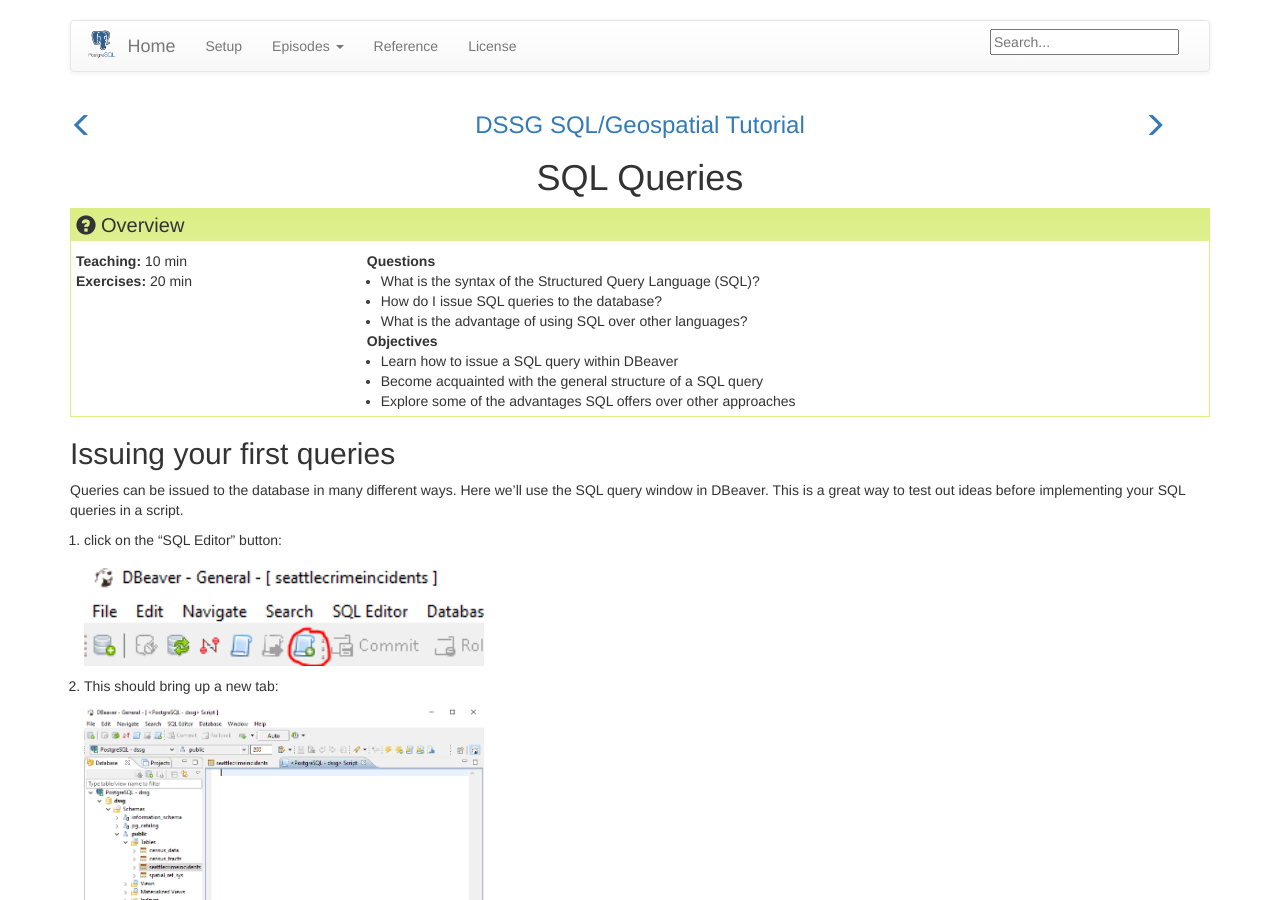
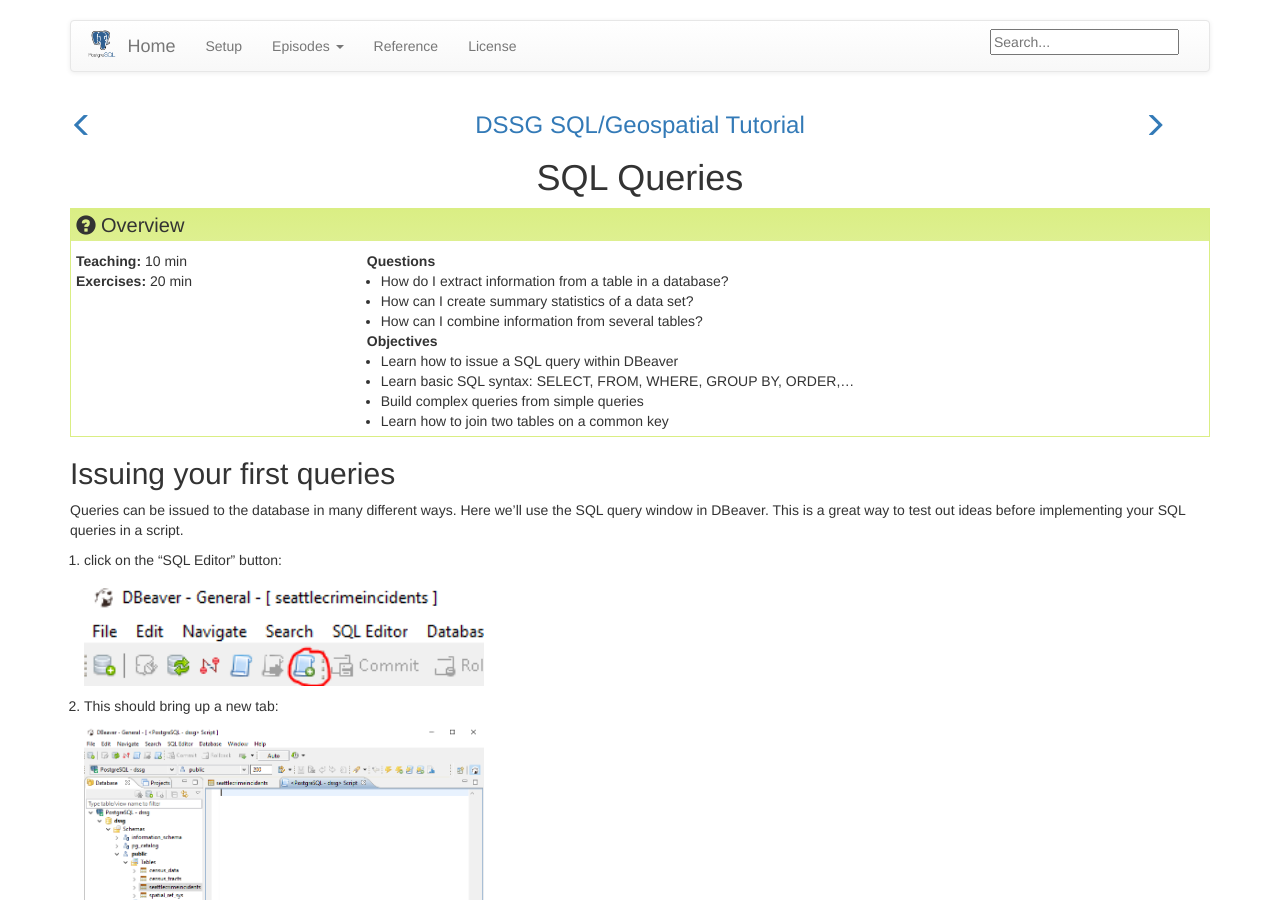
Before and after one commit to uwescience/SQL-geospatial-tutorial, a Jekyll site: the page built from _episodes/03-queries.md, in a window 1280 px wide and 900 px high. Built offline with Jekyll 4.4.1, drawn with Linux system fonts in a browser that asks for light colours; some of the changed text lies outside the part shown.

Commit message:
Changing objectives.

```diff
--- a/_episodes/03-queries.md
+++ b/_episodes/03-queries.md
@@ -3,15 +3,16 @@ title: "SQL Queries"
 teaching: 10
 exercises: 20
 questions:
-- "What is the syntax of the Structured Query Language (SQL)?"
-- "How do I issue SQL queries to the database?"
-- "What is the advantage of using SQL over other languages?"
+- "How do I extract information from a table in a database?"
+- "How can I create summary statistics of a data set?"
+- "How can I combine information from several tables?"
 objectives:
 - "Learn how to issue a SQL query within DBeaver"
-- "Become acquainted with the general structure of a SQL query"
-- "Explore some of the advantages SQL offers over other approaches"
+- "Learn basic SQL syntax: SELECT, FROM, WHERE, GROUP BY, ORDER,..."
+- "Build complex queries from simple queries"
+- "Learn how to join two tables on a common key"
 keypoints:
-- "SQL provides a simple yet powerful set of tools for performing anaylsis on your data"
+- "SQL provides a simple yet powerful set of tools for performing anaylis on your data"
 ---
 
 ## Issuing your first queries
```
